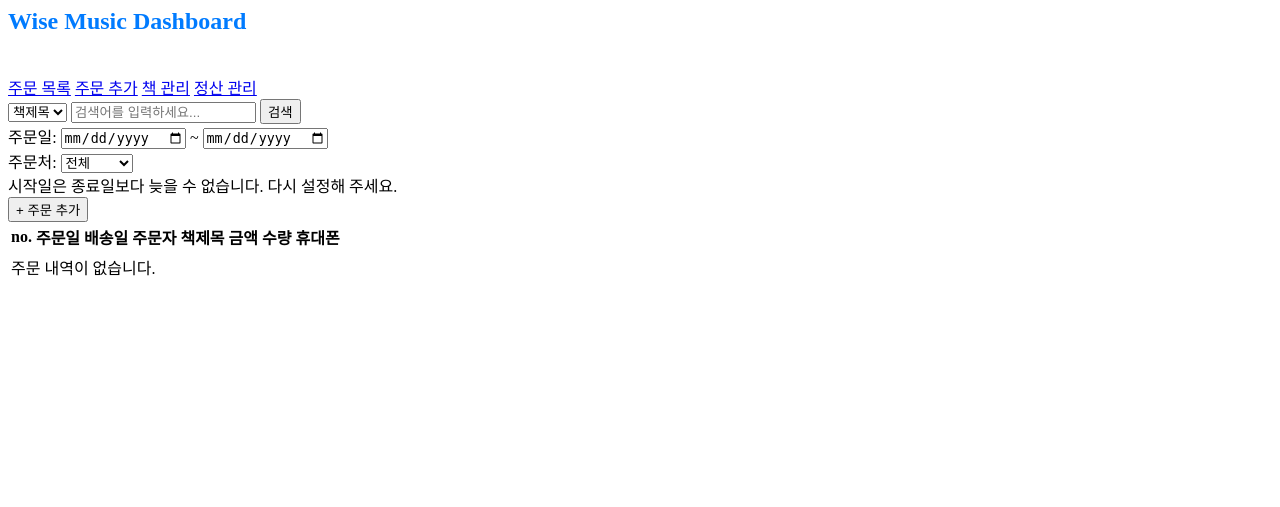
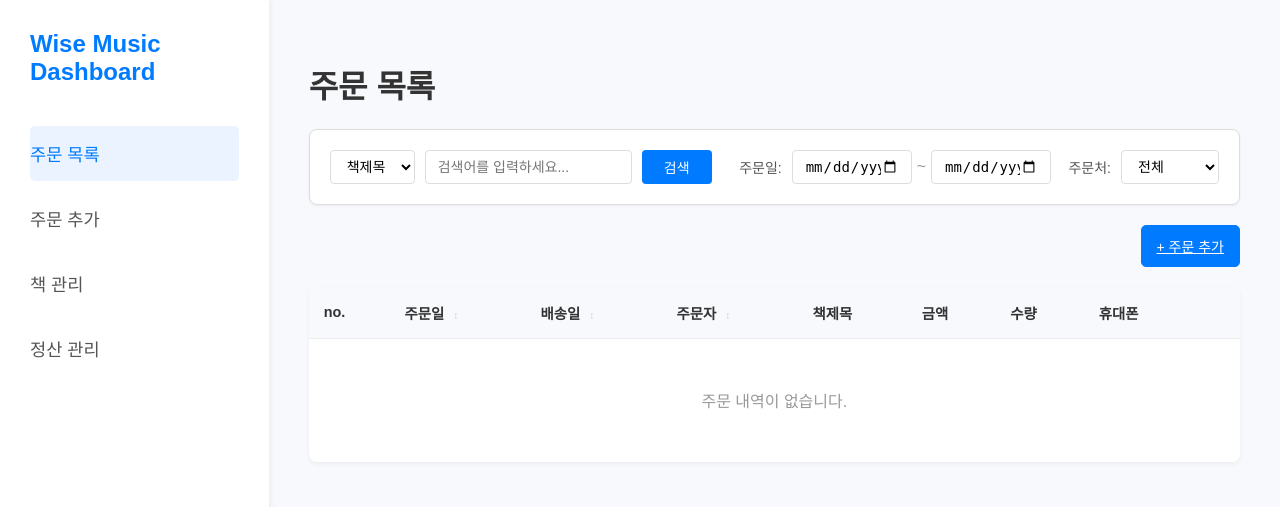
Before and after one commit to jenajeong/reimbursement_dashboard, a Django app: template dashboard/order/templates/order/order_list.html in a window 1280 px wide. Shown: the top 507 px of the page. Run offline with Django 5.2, Linux system fonts and the light colour scheme; the template is opened without the code that fills it, so the values that code supplies are empty; some libraries are stand-ins or nearby versions; some web fonts are replaced.

Commit message:
[FE]FIX: 주문 목록 및 주문 축 html 수정

```diff
--- a/dashboard/order/templates/order/add_order.html
+++ b/dashboard/order/templates/order/add_order.html
@@ -12,11 +12,11 @@
     <div class="container">
         <!-- Sidebar -->
         <nav class="sidebar">
-            <div style="font-size: 1.5em; font-weight: 700; margin-bottom: 40px; color: #007bff;">Wise Music</div>
+            <div style="font-size: 1.5em; font-weight: 700; margin-bottom: 40px; color: #007bff;">Wise Music Dashboard</div>
             <div class="sidebar-nav">
                 <a href="{% url 'order_list' %}" class="nav-item">주문 목록</a>
                 <a href="{% url 'add_order' %}" class="nav-item active">주문 추가</a>
-                <a href="#" class="nav-item">책 관리</a>
+                <a href="{% url 'book_list' %}" class="nav-item">책 관리</a>
                 <a href="#" class="nav-item">정산 관리</a>
             </div>
         </nav>
--- a/dashboard/order/templates/order/order_list.html
+++ b/dashboard/order/templates/order/order_list.html
@@ -4,7 +4,7 @@
     <meta charset="UTF-8">
     <meta name="viewport" content="width=device-width, initial-scale=1.0">
     <title>주문 목록</title>
-    <link rel="stylesheet" href="../../../static/css/order/style.css">
+    <link rel="stylesheet" href="../../../static/css/order/order_style.css">
     <script src="https://unpkg.com/htmx.org@1.9.10"></script>
 </head>
 <body>
@@ -15,13 +15,13 @@
                 <div style="font-size: 1.5em; font-weight: 700; margin-bottom: 40px; color: #007bff;">Wise Music Dashboard</div>
                 <a href="{% url 'order_list' %}" class="nav-item active">주문 목록</a>
                 <a href="{% url 'add_order' %}" class="nav-item">주문 추가</a>
-                <a href="#" class="nav-item">책 관리</a>
+                <a href="{% url 'book_list' %}" class="nav-item">책 관리</a>
                 <a href="#" class="nav-item">정산 관리</a>
             </nav>
         </div>
 
         <main class="content">
-
+            <h1 class="page-title">주문 목록</h1>
             <!-- 검색 및 필터 섹션 -->
             <div class="header">
                 <div class="search-filter-section">
@@ -85,7 +85,7 @@
 
             <!-- 테이블 위 추가 버튼 -->
             <div class="content-header">
-                <button class="add-button">+ 주문 추가</button>
+                <a href="{% url 'add_order' %}" class="add-button">+ 주문 추가</a>
             </div>
 
             <!-- 주문 목록 테이블 -->
```
